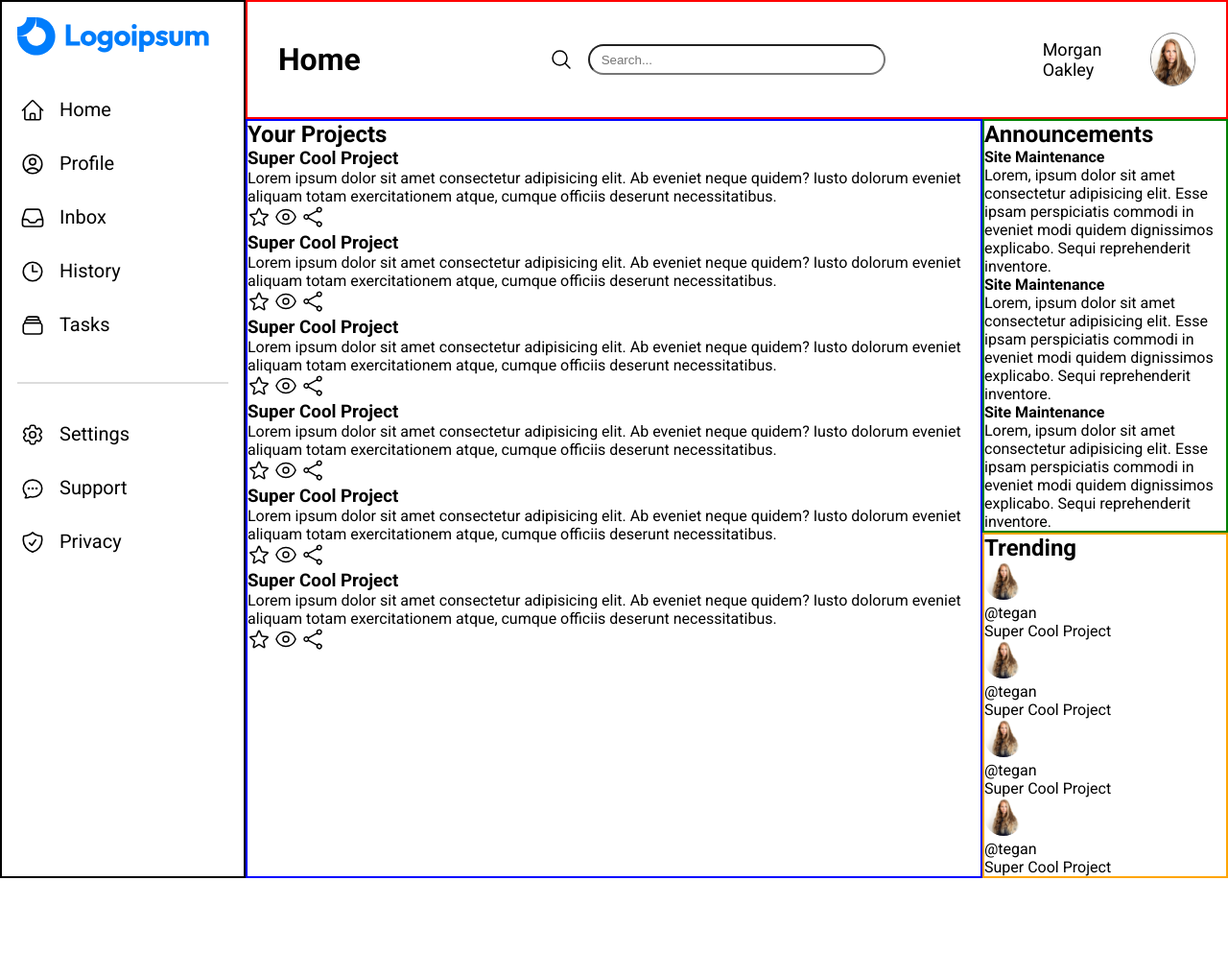
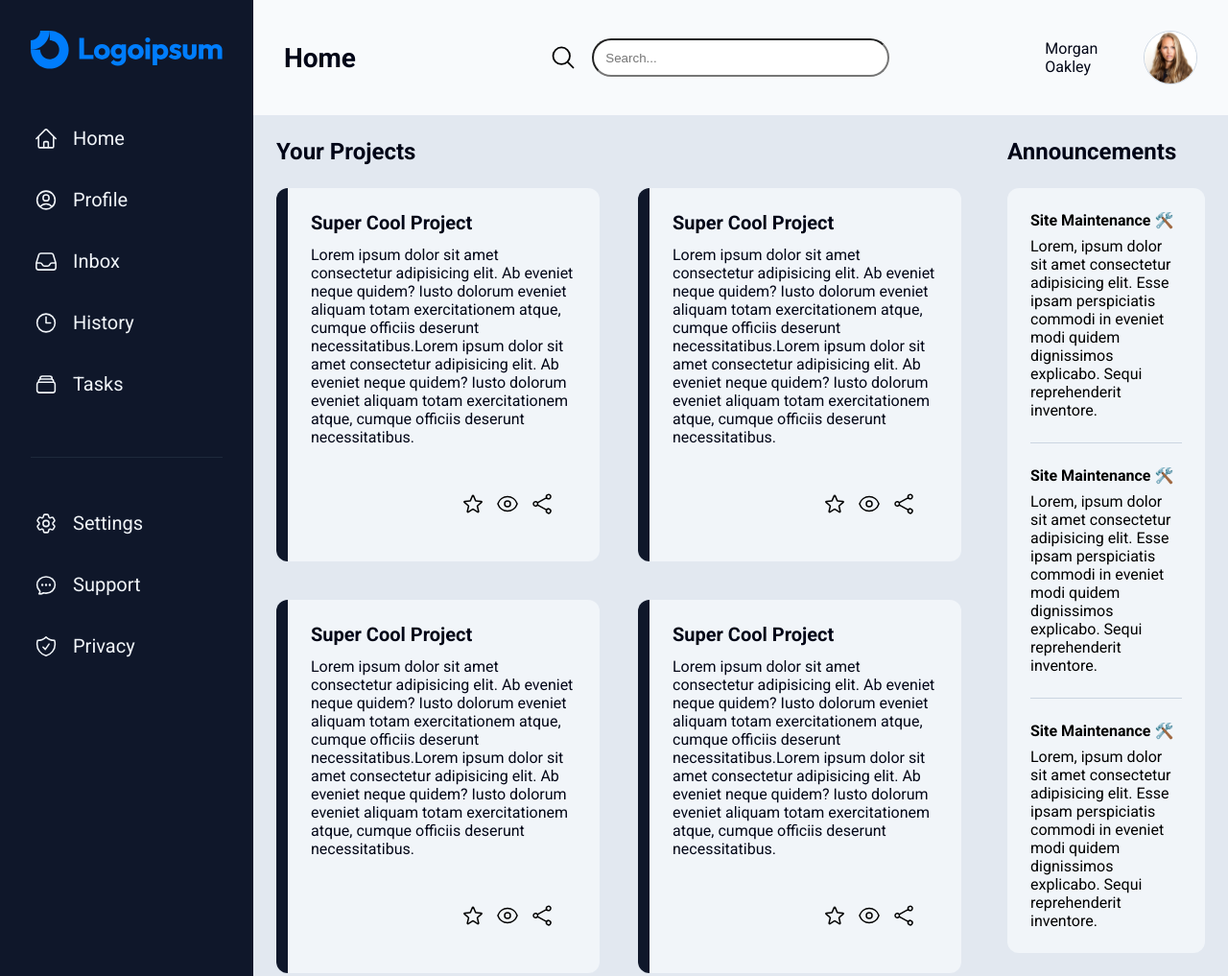
Before and after one commit to berktutu/admin-dashboard, a plain HTML site: page index.html in a window 1280 px wide. Shown: the top 1017 px of the page at 96% size. Before the commit the page ends 915 px from the top, so only its background shows below. Drawn offline with Linux system fonts and the light colour scheme.

Commit message:
finished the styling and changed minor things on html

```diff
--- a/index.html
+++ b/index.html
@@ -279,12 +279,18 @@
           <h2>Your Projects</h2>
           <div class="projects-container">
             <div class="project">
+              <div class="project-text">
                 <h3>Super Cool Project</h3>
                 <p>
                   Lorem ipsum dolor sit amet consectetur adipisicing elit. Ab
                   eveniet neque quidem? Iusto dolorum eveniet aliquam totam
-                exercitationem atque, cumque officiis deserunt necessitatibus.
+                  exercitationem atque, cumque officiis deserunt
+                  necessitatibus.Lorem ipsum dolor sit amet consectetur
+                  adipisicing elit. Ab eveniet neque quidem? Iusto dolorum
+                  eveniet aliquam totam exercitationem atque, cumque officiis
+                  deserunt necessitatibus.
                 </p>
+              </div>
               <div class="icons">
                 <svg
                   xmlns="http://www.w3.org/2000/svg"
@@ -336,12 +342,18 @@
               </div>
             </div>
             <div class="project">
+              <div class="project-text">
                 <h3>Super Cool Project</h3>
                 <p>
                   Lorem ipsum dolor sit amet consectetur adipisicing elit. Ab
                   eveniet neque quidem? Iusto dolorum eveniet aliquam totam
-                exercitationem atque, cumque officiis deserunt necessitatibus.
+                  exercitationem atque, cumque officiis deserunt
+                  necessitatibus.Lorem ipsum dolor sit amet consectetur
+                  adipisicing elit. Ab eveniet neque quidem? Iusto dolorum
+                  eveniet aliquam totam exercitationem atque, cumque officiis
+                  deserunt necessitatibus.
                 </p>
+              </div>
               <div class="icons">
                 <svg
                   xmlns="http://www.w3.org/2000/svg"
@@ -393,12 +405,18 @@
               </div>
             </div>
             <div class="project">
+              <div class="project-text">
                 <h3>Super Cool Project</h3>
                 <p>
                   Lorem ipsum dolor sit amet consectetur adipisicing elit. Ab
                   eveniet neque quidem? Iusto dolorum eveniet aliquam totam
-                exercitationem atque, cumque officiis deserunt necessitatibus.
+                  exercitationem atque, cumque officiis deserunt
+                  necessitatibus.Lorem ipsum dolor sit amet consectetur
+                  adipisicing elit. Ab eveniet neque quidem? Iusto dolorum
+                  eveniet aliquam totam exercitationem atque, cumque officiis
+                  deserunt necessitatibus.
                 </p>
+              </div>
               <div class="icons">
                 <svg
                   xmlns="http://www.w3.org/2000/svg"
@@ -450,12 +468,18 @@
               </div>
             </div>
             <div class="project">
+              <div class="project-text">
                 <h3>Super Cool Project</h3>
                 <p>
                   Lorem ipsum dolor sit amet consectetur adipisicing elit. Ab
                   eveniet neque quidem? Iusto dolorum eveniet aliquam totam
-                exercitationem atque, cumque officiis deserunt necessitatibus.
+                  exercitationem atque, cumque officiis deserunt
+                  necessitatibus.Lorem ipsum dolor sit amet consectetur
+                  adipisicing elit. Ab eveniet neque quidem? Iusto dolorum
+                  eveniet aliquam totam exercitationem atque, cumque officiis
+                  deserunt necessitatibus.
                 </p>
+              </div>
               <div class="icons">
                 <svg
                   xmlns="http://www.w3.org/2000/svg"
@@ -507,12 +531,18 @@
               </div>
             </div>
             <div class="project">
+              <div class="project-text">
                 <h3>Super Cool Project</h3>
                 <p>
                   Lorem ipsum dolor sit amet consectetur adipisicing elit. Ab
                   eveniet neque quidem? Iusto dolorum eveniet aliquam totam
-                exercitationem atque, cumque officiis deserunt necessitatibus.
+                  exercitationem atque, cumque officiis deserunt
+                  necessitatibus.Lorem ipsum dolor sit amet consectetur
+                  adipisicing elit. Ab eveniet neque quidem? Iusto dolorum
+                  eveniet aliquam totam exercitationem atque, cumque officiis
+                  deserunt necessitatibus.
                 </p>
+              </div>
               <div class="icons">
                 <svg
                   xmlns="http://www.w3.org/2000/svg"
@@ -564,12 +594,18 @@
               </div>
             </div>
             <div class="project">
+              <div class="project-text">
                 <h3>Super Cool Project</h3>
                 <p>
                   Lorem ipsum dolor sit amet consectetur adipisicing elit. Ab
                   eveniet neque quidem? Iusto dolorum eveniet aliquam totam
-                exercitationem atque, cumque officiis deserunt necessitatibus.
+                  exercitationem atque, cumque officiis deserunt
+                  necessitatibus.Lorem ipsum dolor sit amet consectetur
+                  adipisicing elit. Ab eveniet neque quidem? Iusto dolorum
+                  eveniet aliquam totam exercitationem atque, cumque officiis
+                  deserunt necessitatibus.
                 </p>
+              </div>
               <div class="icons">
                 <svg
                   xmlns="http://www.w3.org/2000/svg"
@@ -624,24 +660,27 @@
         </div>
         <div class="announcements">
           <h2>Announcements</h2>
+          <div class="announcements-container">
             <div class="announcement">
-            <h4>Site Maintenance</h4>
+              <h4>Site Maintenance 🛠️</h4>
               <p>
                 Lorem, ipsum dolor sit amet consectetur adipisicing elit. Esse
                 ipsam perspiciatis commodi in eveniet modi quidem dignissimos
                 explicabo. Sequi reprehenderit inventore.
               </p>
             </div>
+            <div class="announcement-bracket"></div>
             <div class="announcement">
-            <h4>Site Maintenance</h4>
+              <h4>Site Maintenance 🛠️</h4>
               <p>
                 Lorem, ipsum dolor sit amet consectetur adipisicing elit. Esse
                 ipsam perspiciatis commodi in eveniet modi quidem dignissimos
                 explicabo. Sequi reprehenderit inventore.
               </p>
             </div>
+            <div class="announcement-bracket"></div>
             <div class="announcement">
-            <h4>Site Maintenance</h4>
+              <h4>Site Maintenance 🛠️</h4>
               <p>
                 Lorem, ipsum dolor sit amet consectetur adipisicing elit. Esse
                 ipsam perspiciatis commodi in eveniet modi quidem dignissimos
@@ -649,8 +688,10 @@
               </p>
             </div>
           </div>
+        </div>
         <div class="trendings">
           <h2>Trending</h2>
+          <div class="trendings-container">
             <div class="trending">
               <img src="user-img.jpg" alt="user image" />
               <div class="user-profile">
@@ -682,5 +723,6 @@
           </div>
         </div>
       </div>
+    </div>
   </body>
 </html>
--- a/styles.css
+++ b/styles.css
@@ -6,6 +6,7 @@
 
 body {
   font-family: "Roboto", sans-serif;
+  background-color: #e2e8f0;
 }
 
 .container {
@@ -14,12 +15,13 @@ body {
 }
 
 .sidebar {
-  border: 2px solid black;
-  padding: 16px;
+  background-color: #0f172a;
+  color: #f1f5f9;
+  padding: 32px;
   grid-row: 1 / -3;
   display: flex;
   flex-direction: column;
-  gap: 40px;
+  gap: 56px;
 }
 
 .sidebar-content,
@@ -27,7 +29,7 @@ body {
   font-size: 20px;
   display: flex;
   flex-direction: column;
-  gap: 24px;
+  gap: 32px;
 }
 
 .sidebar-content svg,
@@ -37,8 +39,8 @@ body {
 }
 
 .bracket {
-  height: 2px;
-  background-color: gainsboro;
+  height: 1px;
+  background-color: #1e293b;
 }
 
 img {
@@ -60,21 +62,32 @@ svg {
 .nav {
   display: flex;
   gap: 12px;
+  cursor: pointer;
+}
+
+.nav:hover {
+  color: #3b82f6;
+  font-weight: 900;
 }
 
 .icon {
   display: flex;
   justify-self: center;
   align-self: center;
-  padding-bottom: 6px;
+  padding-bottom: 7px;
 }
 
 .header {
-  border: 2px solid red;
   display: grid;
   grid-template-columns: 1fr 4fr 1fr;
   padding: 32px;
   align-items: center;
+  background-color: #f8fafc;
+}
+
+h1 {
+  font-size: 28px;
+  color: #020617;
 }
 
 .search-bar {
@@ -92,11 +105,13 @@ svg {
 .search-bar svg {
   justify-self: end;
   align-self: center;
+  width: 28px;
+  height: 28px;
 }
 
 .search-bar input[type="search"] {
   width: 100%;
-  height: 32px;
+  height: 40px;
   border-radius: 50px;
   padding: 12px;
 }
@@ -106,18 +121,26 @@ svg {
   align-items: center;
   justify-content: end;
   gap: 12px;
-  font-size: 18px;
+  font-size: 16px;
+  color: #020617;
 }
 
 .profile-pic {
-  width: 56px;
-  height: 56px;
+  min-width: 56px;
+  min-height: 56px;
+  max-width: 56px;
+  max-height: 56px;
   overflow: hidden;
   border-radius: 50%;
   display: flex;
   justify-content: center;
   align-items: center;
-  border: 1px solid gray;
+  border: 1px solid #cbd5e1;
+  cursor: pointer;
+}
+
+.profile-pic:hover {
+  border: 3px solid #3b82f6;
 }
 
 .profile-pic img {
@@ -135,14 +158,126 @@ svg {
 
 .projects {
   grid-row: 1 / -3;
-  border: 2px solid blue;
+  display: flex;
+  flex-direction: column;
+  gap: 24px;
+  padding: 24px;
+}
+
+.projects-container {
+  display: grid;
+  grid-template-columns: 1fr 1fr;
+  gap: 40px;
+}
+
+.project {
+  background-color: #f1f5f9;
+  border-radius: 12px;
+  border-left: 12px solid #0f172a;
+  display: flex;
+  flex-direction: column;
+  gap: 24px;
+  padding: 24px;
+}
+
+.project-text {
+  display: flex;
+  flex-direction: column;
+  gap: 12px;
+}
+
+.project-text h3 {
+  font-size: 20px;
+  color: #020617;
+}
+
+.project-text p {
+  font-size: 16px;
+  color: #020617;
+}
+
+h2 {
+  font-size: 24px;
+  color: #020617;
+}
+
+.icons {
+  display: flex;
+  gap: 12px;
+  justify-content: end;
+  padding: 24px;
+}
+
+.star,
+.eye,
+.share {
+  cursor: pointer;
+}
+
+.star:focus,
+.eye:focus,
+.share:focus {
+  color: #3b82f6;
 }
 
 .announcements {
-  border: 2px solid green;
+  display: flex;
+  flex-direction: column;
+  gap: 24px;
+  padding: 24px;
+}
+
+.announcements-container {
+  background-color: #f1f5f9;
+  border-radius: 12px;
+  display: flex;
+  flex-direction: column;
+  gap: 24px;
+  padding: 24px;
+}
+
+.announcement-bracket {
+  height: 1px;
+  background-color: #cbd5e1;
+}
+
+.announcement {
+  display: flex;
+  flex-direction: column;
+  gap: 8px;
 }
 
 .trendings {
-  border: 2px solid orange;
+  display: flex;
+  flex-direction: column;
+  gap: 24px;
+  padding: 24px;
   grid-column: 2 / -1;
 }
+
+.trendings-container {
+  background-color: #f1f5f9;
+  border-radius: 12px;
+  display: flex;
+  flex-direction: column;
+  gap: 24px;
+  padding-left: 24px;
+  padding-right: 24px;
+  padding-top: 48px;
+  padding-bottom: 48px;
+}
+
+.trending {
+  display: flex;
+  gap: 8px;
+}
+
+.user-profile {
+  display: flex;
+  flex-direction: column;
+  gap: 4px;
+}
+
+.user-profile .about {
+  color: #475569;
+}
```
Lines whose indentation alone changed are shown as unchanged.
